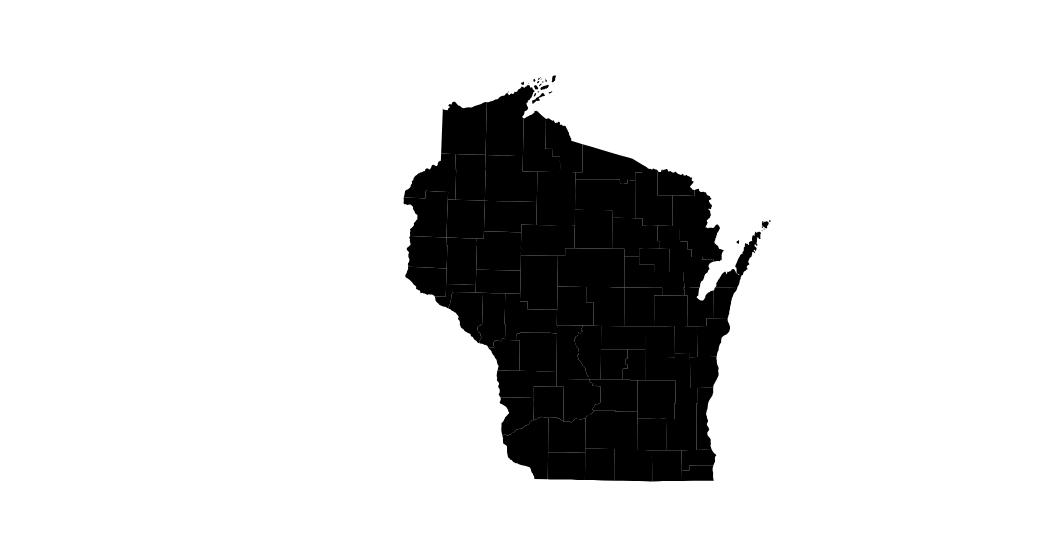
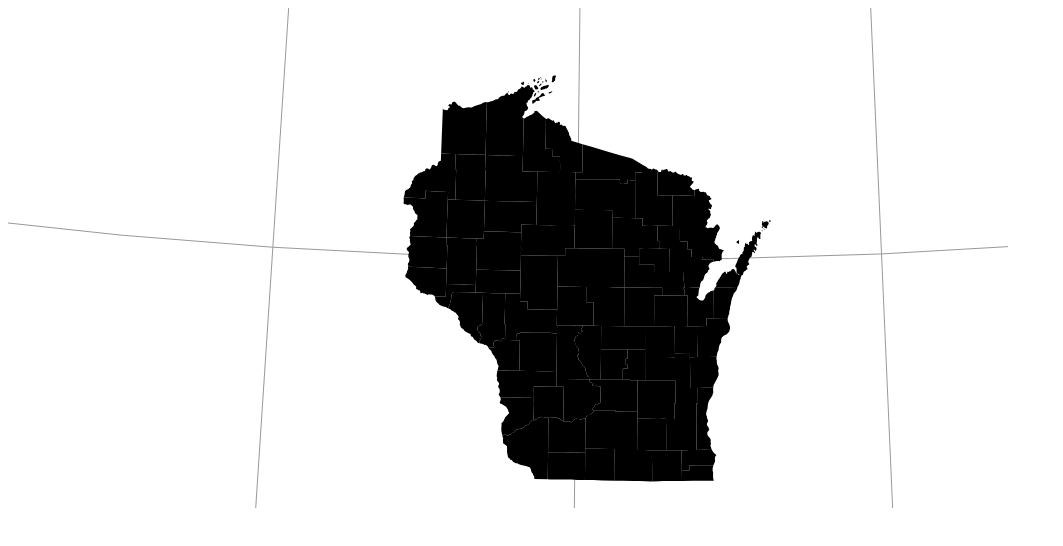
Before and after one commit to zcolglazier/unit-3, a plain HTML site: page index.html in a window 1280 px wide. Shown: the whole page, without its empty margins (0-1063 px from the left). Drawn offline with Linux system fonts and the light colour scheme.

Commit message:
gratlines attempt

```diff
--- a/css/style.css
+++ b/css/style.css
@@ -21,3 +21,8 @@
     stroke: #CCC;
     stroke-width: 2px;
 }
+.gratLines {
+    fill: none;
+    stroke: #999;
+    stroke-width: 1px;
+}
--- a/js/main.js
+++ b/js/main.js
@@ -34,14 +34,6 @@ function setMap(){
         var wicounties = topojson.feature(counties, counties.objects.WI_correct).features;
         console.log(wicounties)
         console.log("here")
-        // var wis = map.append("path")
-        //     .data(wicounties)
-        //     .enter()
-        //     .append("path")
-        //     .attr("class", function(d){
-        //       return "counties " + d.COUNTY_NAM;
-        //       })
-        //     .attr("d", path);
         var county = map.selectAll(".counties")
             .data(wicounties)
             .enter()
@@ -54,6 +46,16 @@ function setMap(){
         //console.log(regions)
         console.log(county);
     };
+
+    var graticule = d3.geoGraticule()
+        .step([5, 5]);
+
+    var gratLines = map.selectAll(".gratLines")
+        .data(graticule.lines())
+        .enter()
+        .append("path")
+        .attr("class", "gratLines")
+        .attr("d", path);
 };
 
 setMap()
```
